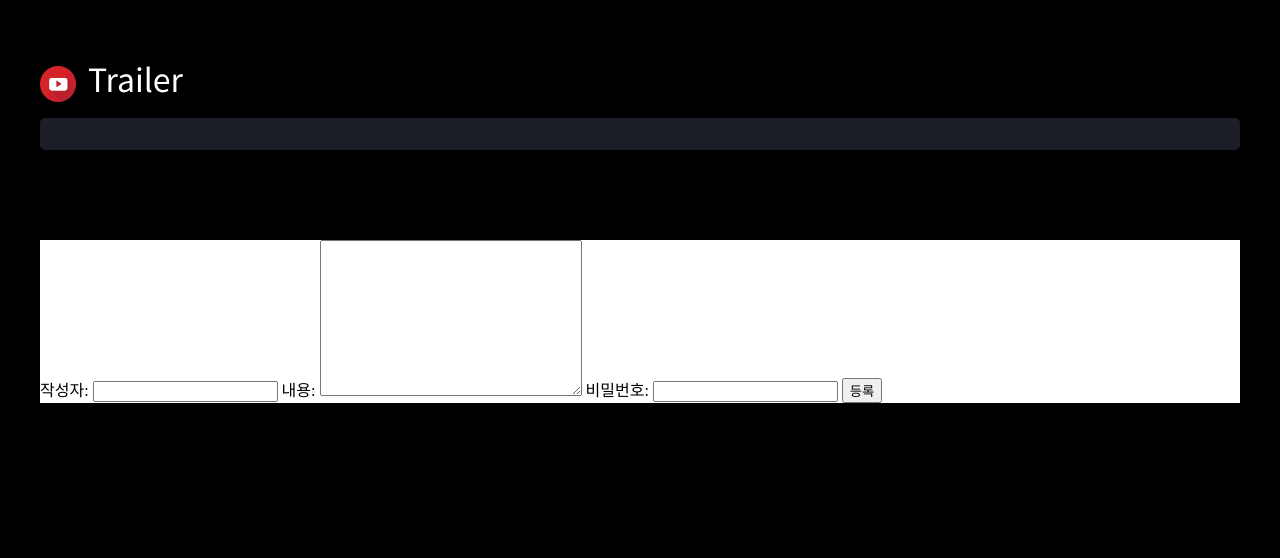
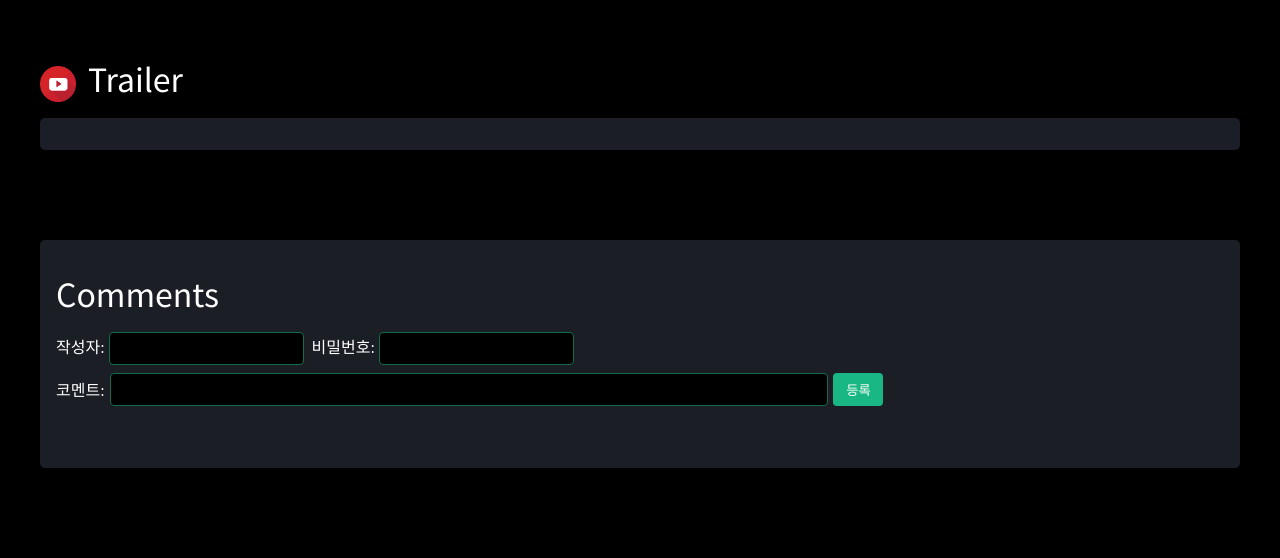
Before and after one commit to grown-up-team/FE-grown-up-team, a Flask app: page /detail/1 in a window 1280 px wide; the page is wider, and only the part inside the window is pictured. Shown: the part 478-1036 px from the top of that part. Before the commit the page ends 881 px from the top of that part, so only its background shows below. Run offline with Flask 3, Linux system fonts and the light colour scheme.

Commit message:
Design: 코멘트 ui 수정

```diff
--- a/static/css/commentBox.css
+++ b/static/css/commentBox.css
@@ -1,67 +1,89 @@
-#form-commentInfo {
-  width: 100%;
+button:hover {
+  cursor: pointer;
+}
+.comment-wrapper {
+  padding: 30px 1rem;
+  background: #1c1e26;
+  color: #fff;
+  border-radius: 5px;
+}
+.comment-wrapper h3 {
+  margin-bottom: 1rem;
+  font-size: 2rem;
+  font-weight: 400;
+  font-family: 'Noto Sans KR', sans-serif;
+  color: #fff;
+}
+.comment-wrapper input {
+  padding: 8px;
+  color: #fff;
+  background-color: #000;
+  border: 1px solid #116c4e;
+  border-radius: 4px;
+}
+.comment-wrapper input:focus {
+  outline: none;
 }
 
-#comment-count {
-  margin-bottom: 10px;
+.comment-write01,
+.comment-write02 {
+  display: flex;
+  justify-content: flex-start;
+  align-items: center;
+  gap: 5px;
+  margin-bottom: 0.5rem;
 }
 
-#nick-input {
-  width: 10%;
-  height: 3.3em;
+.comment-write01 {
+  gap: 8px;
+}
+#reviewContent {
+  width: 60%;
 }
 
-#comment-input {
-  width: 50%;
-  height: 3.3em;
+.review-row {
+  margin: 2rem 0;
 }
-
-#submit {
-  background-color: #f1f6f9;
-  width: 5.5em;
-  height: 3.3em;
-  font-size: 15px;
-  font-weight: bold;
-  color: #394867;
-}
-
-#comments {
-  margin-top: 10px;
-}
-
-.eachComment {
-  width: 50%;
-  margin: 10px;
-  padding: 0.5em;
-  border-bottom: 1px solid #c1bcba;
-}
-
-.eachComment .name {
-  font-size: 1.5em;
-  font-weight: bold;
-  margin-bottom: 0.3em;
+.comment-box {
   display: flex;
   justify-content: space-between;
+  align-items: center;
+  padding: 1rem;
+  background-color: #000;
+  border-bottom: 1px solid #116c4e;
 }
-
-.eachComment .inputValue {
-  font-size: 1.2em;
-  font-style: italic;
+/* 버튼 */
+.comment-write02 button[type='submit'],
+.modify-complete {
+  border: 0;
+  background-color: #19b783;
+  color: #fff;
+  height: 33px;
+  width: 50px;
+  border-radius: 4px;
 }
-
-.eachComment .time {
-  font-size: 0.7em;
-  color: #c1bcba;
-  font-style: oblique;
-  margin-top: 0.5em;
-  margin-bottom: 0.5em;
+.remove-comment {
+  margin-right: 5px;
+  border: 0;
+  background-color: #bf4545;
+  color: #fff;
+  height: 33px;
+  width: 50px;
+  border-radius: 4px;
 }
-
-.eachComment .deleteComment {
-  background-color: #f5d042;
-  font-weight: bold;
-  color: #0a174e;
-  border: none;
-  padding: 5px 10px;
-  cursor: pointer;
+.modify-comment {
+  border: 0;
+  background-color: #dbbb42;
+  color: #fff;
+  height: 33px;
+  width: 50px;
+  border-radius: 4px;
 }
+.complete-comment {
+  border: 0;
+  background-color: #19b783;
+  color: #fff;
+  height: 33px;
+  width: 50px;
+  border-radius: 4px;
+}
--- a/static/css/detail.css
+++ b/static/css/detail.css
@@ -9,10 +9,6 @@ h3,
 p {
   margin: 0;
   font-family: 'Noto Sans KR', sans-serif;
-}
-
-p {
-  margin-top: 15px;
 }
 img {
   width: 100%;
@@ -64,6 +60,7 @@ main {
   background-color: #1b1e26;
 }
 .detail-main p {
+  margin-top: 15px;
   color: #dcdcdc;
 }
 .trailer {
@@ -93,7 +90,3 @@ main {
   height: 1%;
   margin: 7px 8px 16px 0px;
 }
-
-.comment-wrapper {
-  background-color: #fff;
-}
--- a/templates/detail.html
+++ b/templates/detail.html
@@ -130,14 +130,12 @@
               const reviewPWD = member['reviewPWD'];
 
               const card_html = `
-                                <div data-id="${uid}" style="border: 1px solid blue">
-                                  <p>uid: ${uid}</p>
-                                  <p>movieId: ${movieId}</p>
-                                  <p>reviewer: ${reviewer}</p>
-                                  <p>reviewText: <span class="review-text">${reviewText}</span></p>
-                                  <p>reviewPWD: ${reviewPWD}</p>
-                                  <button type="button" class="remove-comment">삭제</button>
-                                  <button type="button" class="modify-comment">수정</button>
+                                <div data-id="${uid}" class="comment-box">
+                                  <p>${reviewer}(${reviewPWD}): <span class="review-text">${reviewText}</span></p>
+                                  <div>
+                                    <button type="button" class="remove-comment">삭제</button>
+                                    <button type="button" class="modify-comment">수정</button>
+                                  </div>
                                 </div>
                               `;
 
@@ -150,7 +148,7 @@
       document.addEventListener('click', function (e) {
         // 리뷰 삭제
         if (e.target && e.target.className == 'remove-comment') {
-          const targetUid = e.target.parentElement.dataset.id;
+          const targetUid = e.target.parentElement.parentElement.dataset.id;
           let inputPwd = prompt('비밀번호를 입력해 주세요');
 
           let formData = new FormData();
@@ -169,7 +167,7 @@
         }
         // 리뷰 수정: 비번체크
         if (e.target && e.target.className == 'modify-comment') {
-          const targetUid = e.target.parentElement.dataset.id;
+          const targetUid = e.target.parentElement.parentElement.dataset.id;
           let inputPwd = prompt('비밀번호를 입력해 주세요');
 
           let formData = new FormData();
@@ -183,7 +181,8 @@
             .then(res => res.json())
             .then(data => {
               if (data['msg'] === '수정가능') {
-                const reviewTextTag = e.target.parentElement.querySelector('.review-text');
+                const reviewTextTag =
+                  e.target.parentElement.parentElement.querySelector('.review-text');
                 const originalReview = reviewTextTag.innerText;
                 const inputTextTag = document.createElement('input');
                 inputTextTag.setAttribute('type', 'text');
@@ -192,8 +191,9 @@
                 inputTextTag.innerHTML = reviewTextTag.innerHTML;
                 reviewTextTag.parentNode.replaceChild(inputTextTag, reviewTextTag);
                 const completeModifyBtn = document.createElement('button');
-                completeModifyBtn.innerText = '수정완료';
+                completeModifyBtn.innerText = '저장';
                 completeModifyBtn.setAttribute('type', 'submit');
+                completeModifyBtn.classList.add('modify-complete');
                 e.target.parentElement.append(completeModifyBtn);
                 e.target.style.display = 'none';
 
@@ -248,14 +248,23 @@
       </section>
 
       <section class="comment-wrapper">
+        <h3>Comments</h3>
         <form>
-          <label>작성자: <input type="text" id="reviewer" /></label>
-          <label
-            >내용:
-            <textarea name="" id="reviewContent" cols="30" rows="10"></textarea>
-          </label>
-          <label>비밀번호: <input type="password" name="" id="reviewPWD" /></label>
-          <button type="submit" onclick="save_comment()">등록</button>
+          <div class="comment-write01">
+            <div>
+              <label for="reviewer">작성자: </label>
+              <input type="text" id="reviewer" />
+            </div>
+            <div>
+              <label for="reviewPWD">비밀번호: </label>
+              <input type="password" name="" id="reviewPWD" />
+            </div>
+          </div>
+          <div class="comment-write02">
+            <label for="reviewContent">코멘트: </label>
+            <input type="text" id="reviewContent" />
+            <button type="submit" onclick="save_comment()">등록</button>
+          </div>
         </form>
         <div class="review-row"></div>
       </section>
```
